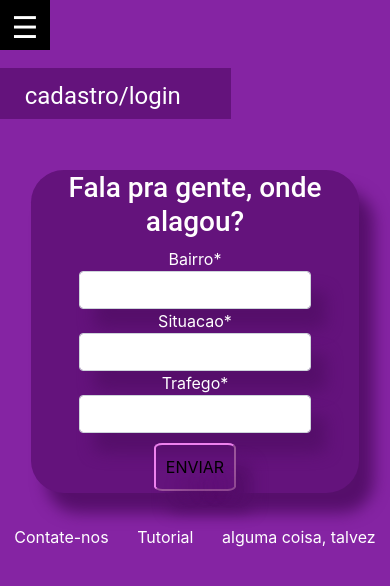
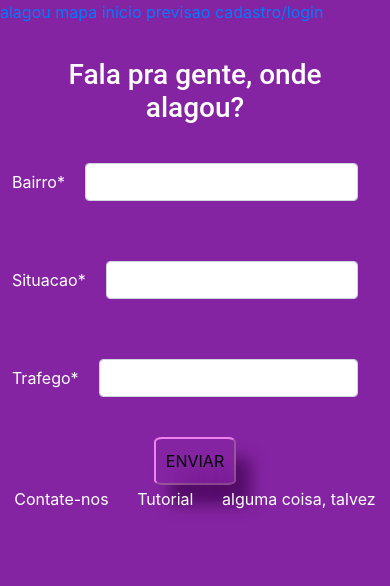
Before and after one commit to voittus/DemodayProject, a Django app: page /alagou/ in a window 390 px wide. Shown: the top 586 px of the page. Run offline with Django 3.2, Linux system fonts and the light colour scheme; some libraries are stand-ins or nearby versions.

```diff
--- a/website/static/style.css
+++ b/website/static/style.css
@@ -4,30 +4,10 @@ body
     margin: 0;
 }
 
-nav
-{
-    display: flex;
-    height: 45px;
-    justify-content: flex-start;
-}
-
-nav a
-{
-    color: #fefeff;
-    font-family: 'Roboto', sans-serif;
-    font-size: 18pt;
-    padding: 10px 50px 5px 50px;
-    text-decoration: none;
-}
-nav a:hover{
-    color: white;
-    text-decoration: none;
-    text-transform: none;
-}
 
 label[for="bt_menu"]
 {
-    background-color: black;
+    background-color: transparent;
     color: white;
     cursor: pointer;
     display: none;
@@ -43,10 +23,6 @@ label[for="bt_menu"]
     display: none;
 }
 
-#inicio
-{
-    font-size: 28pt;
-}
 
 section
 {
@@ -55,33 +31,34 @@ section
     justify-content: space-around;
     flex-direction: row;
     padding: 0.5%;
-
+    margin-top: 20px;
 }
 
-div
+.purplecard
 {
     background-color: #64137c;
     height: 100%;
-    margin: 20px 0 40px 0;
+    margin: 50px;
     padding: 0.5%;
     width: 45%;
     -webkit-box-shadow: 8px 8px 15px rgb(86, 15, 107);
 	-moz-box-shadow: 8px 8px 20px rgb(86, 15, 107);
     box-shadow: 15px 20px 15px rgb(86, 15, 107);
-    border-radius: 10%;
+    border-radius: 30px;
+}
+#map{
+    margin: 60px;
+    border-radius: 30px;
 }
 .nav{
     background-color: transparent;
     box-shadow: none;
 }
-.icon-thunder{
-    width: 50px;
-    position: relative;
-    margin-top: 0;
-}
+
 
 h3
 {
+    padding: 3% 5% 0 5%;
     color: #fffefe;
     font-family: 'Roboto', sans-serif;
     text-align: center;
@@ -102,12 +79,20 @@ form{
     display: flex;
     flex-direction: column;
     align-items: center;
+
+    /* padding: 3% 5% 0 5%;
+    margin: 20px; */
     }
+
 .form-group{
     background-color: transparent;
     box-shadow: none;
     padding: 0%;
-    margin: 0%;
+    margin: 10px;
+    display: flex;
+    justify-content: center;
+    align-items: center;
+    align-content: center;
 }
 .control-label{
     padding: 0%;
@@ -116,13 +101,10 @@ form{
 }
 .controls{
     padding: 0%;
-    margin: 0%;
+    margin: 20px;
     width: 100%;
 }
-.formulario{
-    margin-top: 10%;
-    margin-bottom: 8%;
-}
+
 button{
     margin-top: 10px;
     margin-right: 30%;
@@ -153,72 +135,3 @@ footer a:hover{
     text-decoration: none;
     text-transform: none;
 }
-@media only screen and (max-width: 800px){
-    body
-    {
-        max-width: 100%;
-    }
-
-    nav
-    {
-        align-items: center;
-        width: 100%;
-        height: 20%;
-        float: none;
-    }
-
-    nav a
-    {
-        background-color: #64137c;
-        width: 100%;
-        padding-left: 35%;
-    }
-
-    nav a:hover{
-        background-color: rgb(188, 44, 231);
-        text-decoration: none;
-        text-transform: none;
-    }
-
-    #bt_menu:checked ~ .menu{
-        margin-left: 0;
-        flex-direction: column;
-        position: fixed;
-        margin-top: 13%;
-    }
-
-    .menu
-    {
-        margin-left: -300%;
-        /*transition: all .4s;*/
-    }
-
-    label[for="bt_menu"]
-    {
-        display:block;
-    }
-
-    section
-    {
-        align-items: center;
-        display: flex;
-        grid-area: 'section1';
-        flex-direction: column;
-        width: 100%;
-    }
-
-    div{
-        display: flex;
-        flex-direction: column;
-        justify-content: center;
-        align-items: center;
-        width: 85%;
-        height: 100%;
-    }
-    footer
-    {
-    justify-content: space-around;
-    display: flex;
-    width: 100%;
-    }
-}
```
